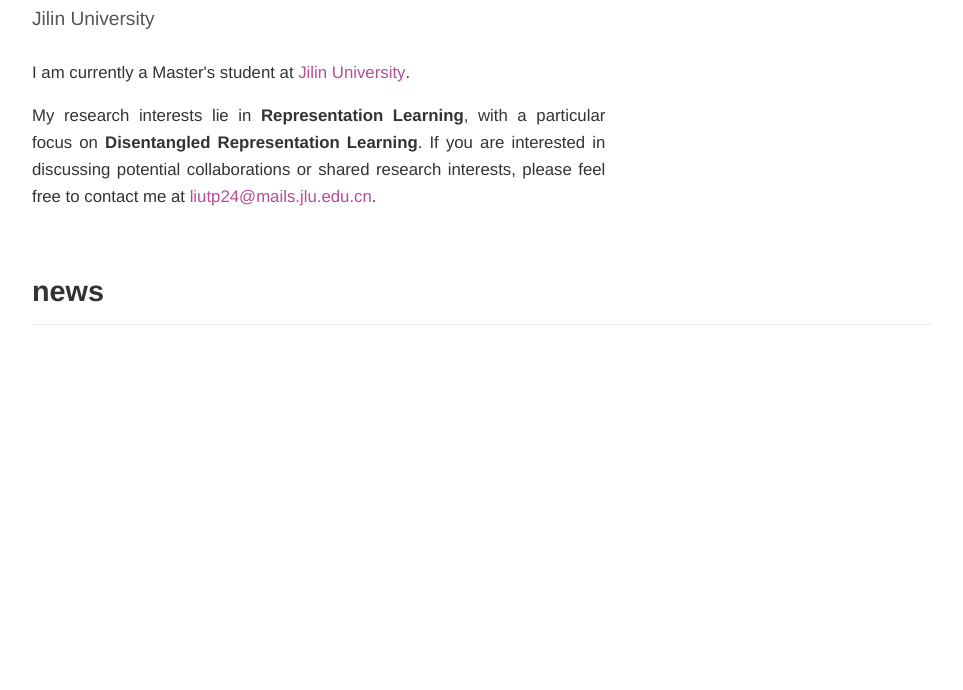
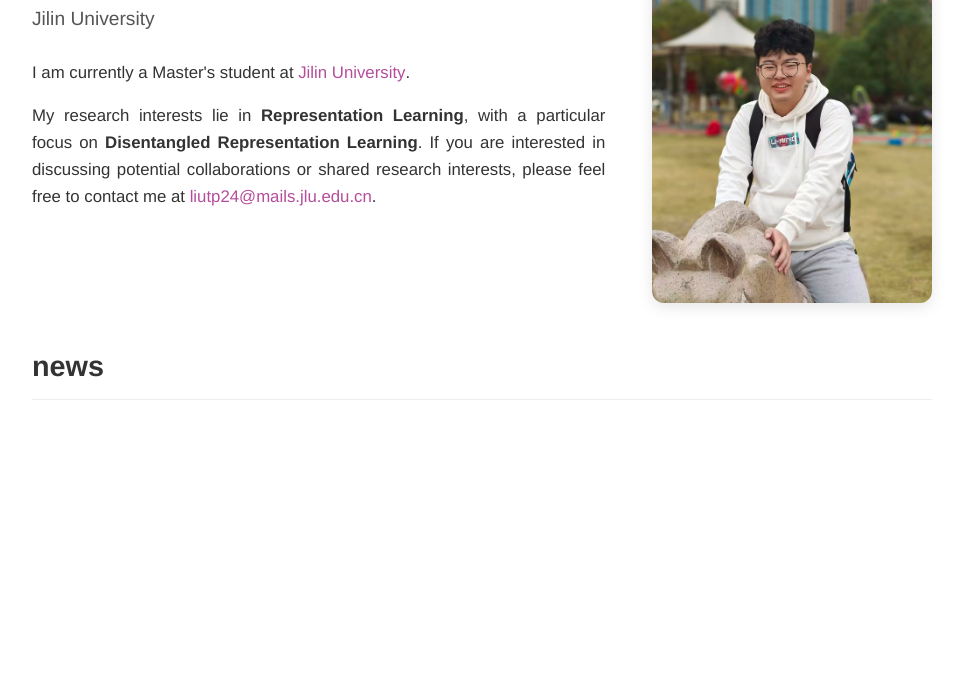
Before and after one commit to xingyue-333/xingyue-333.github.io, a plain HTML site: page index.html in a window 1280 px wide. Shown: the part 110-800 px from the top of the page, without its empty margins (158-1121 px from the left). Drawn offline with Linux system fonts and the light colour scheme.

Commit message:
Update index.html

```diff
--- a/index.html
+++ b/index.html
@@ -109,7 +109,7 @@
         </div>
 
         <div class="photo-area">
-            <img src="images/me.jpg" alt="Taoping Liu" class="profile-photo">
+            <img src="/me.jpg" alt="Taoping Liu" class="profile-photo">
         </div>
     </div>
 
```
